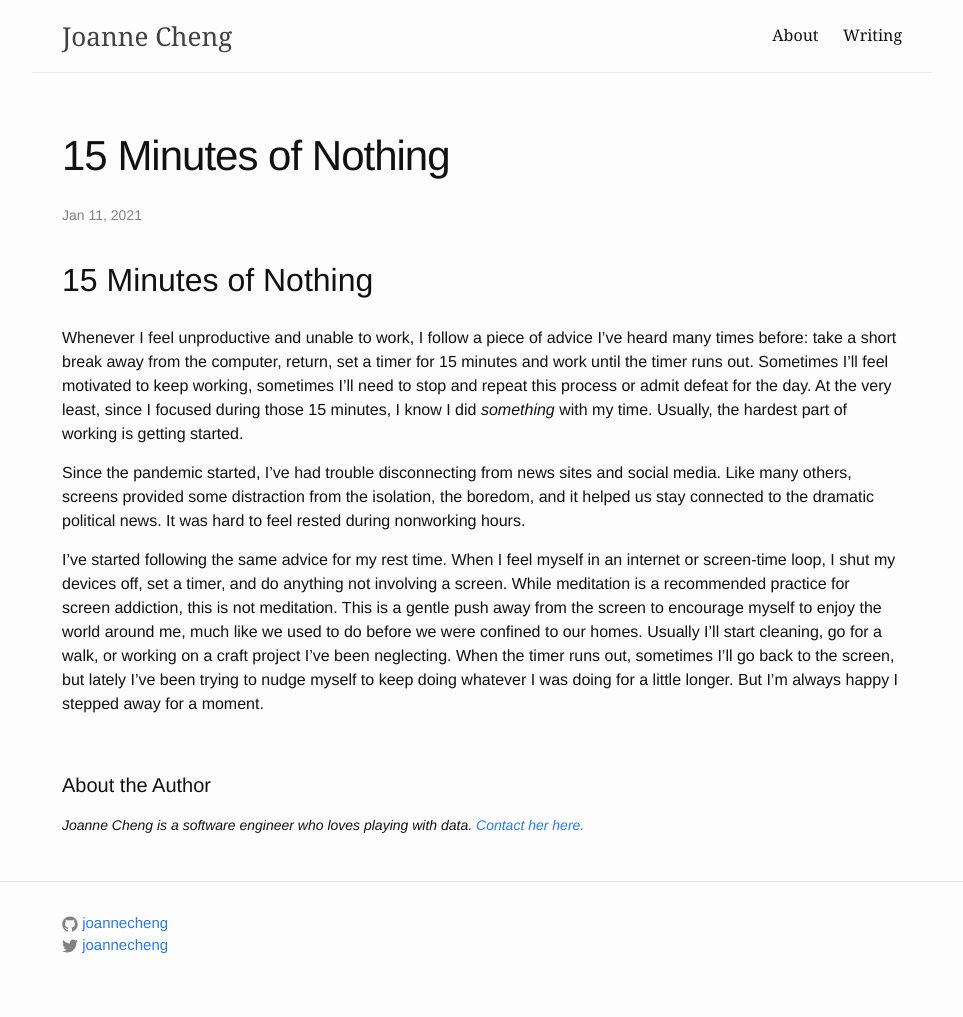
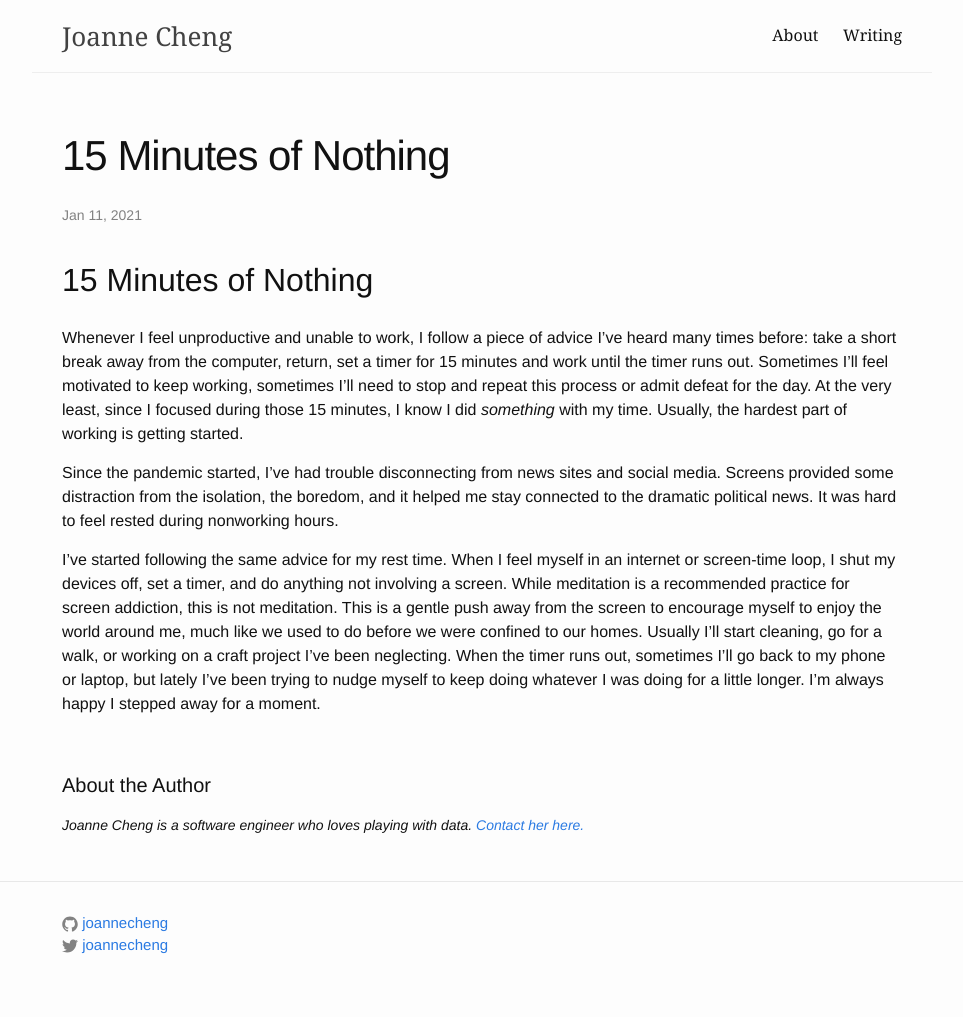
Before and after one commit to joannecheng/joannecheng.github.io, a Jekyll site: the page built from _posts/2021-01-11-fifteen-minutes.markdown, in a window 1280 px wide. Shown: the whole page, without its empty margins (158-1121 px from the left). Built offline with Jekyll 4.4.1, drawn with Linux system fonts in a browser that asks for light colours; nearby versions of some CDN libraries; library files that are not in the unit come from our copies.

Commit message:
update blog

```diff
--- a/_posts/2021-01-11-fifteen-minutes.markdown
+++ b/_posts/2021-01-11-fifteen-minutes.markdown
@@ -9,6 +9,6 @@ tags: random life
 
 Whenever I feel unproductive and unable to work, I follow a piece of advice I've heard many times before: take a short break away from the computer, return, set a timer for 15 minutes and work until the timer runs out. Sometimes I'll feel motivated to keep working, sometimes I'll need to stop and repeat this process or admit defeat for the day. At the very least, since I focused during those 15 minutes, I know I did _something_ with my time. Usually, the hardest part of working is getting started.
 
-Since the pandemic started, I've had trouble disconnecting from news sites and social media. Like many others, screens provided some distraction from the isolation, the boredom, and it helped us stay connected to the dramatic political news. It was hard to feel rested during nonworking hours.
+Since the pandemic started, I've had trouble disconnecting from news sites and social media. Screens provided some distraction from the isolation, the boredom, and it helped me stay connected to the dramatic political news. It was hard to feel rested during nonworking hours.
 
-I've started following the same advice for my rest time. When I feel myself in an internet or screen-time loop, I shut my devices off, set a timer, and do anything not involving a screen. While meditation is a recommended practice for screen addiction, this is not meditation. This is a gentle push away from the screen to encourage myself to enjoy the world around me, much like we used to do before we were confined to our homes. Usually I'll start cleaning, go for a walk, or working on a craft project I've been neglecting. When the timer runs out, sometimes I'll go back to the screen, but lately I've been trying to nudge myself to keep doing whatever I was doing for a little longer. But I'm always happy I stepped away for a moment.
+I've started following the same advice for my rest time. When I feel myself in an internet or screen-time loop, I shut my devices off, set a timer, and do anything not involving a screen. While meditation is a recommended practice for screen addiction, this is not meditation. This is a gentle push away from the screen to encourage myself to enjoy the world around me, much like we used to do before we were confined to our homes. Usually I'll start cleaning, go for a walk, or working on a craft project I've been neglecting. When the timer runs out, sometimes I'll go back to my phone or laptop, but lately I've been trying to nudge myself to keep doing whatever I was doing for a little longer. I'm always happy I stepped away for a moment.
```
